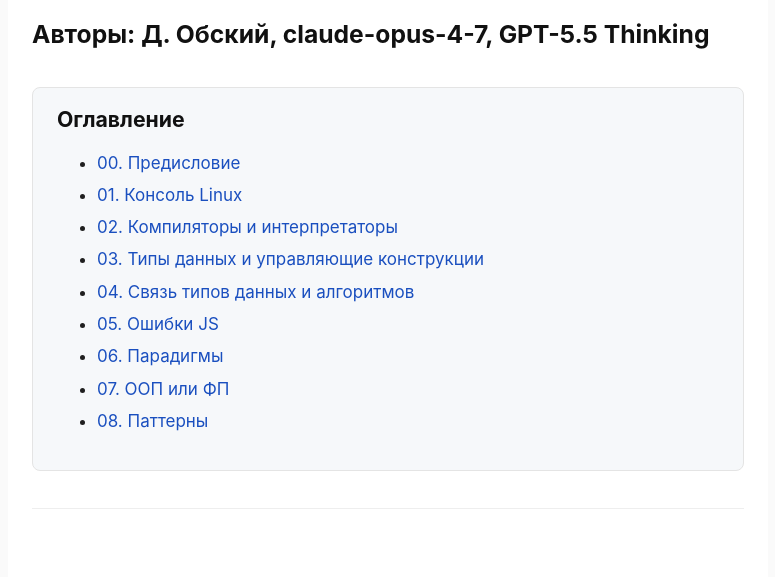
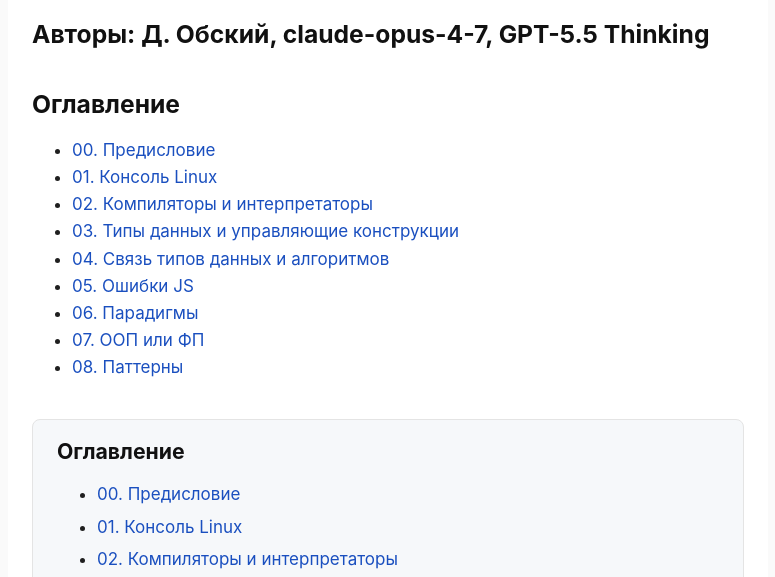
Before and after one commit to dmitryweiner/robot-talks, a website: page index.html in a window 1280 px wide. Shown: the part 172-749 px from the top of the page, without its empty margins (252-1027 px from the left). Drawn offline with Linux system fonts and the light colour scheme.

Commit message:
Add link

```diff
--- a/index.html
+++ b/index.html
@@ -100,6 +100,20 @@
 <main>
 <h1 id="робот-и-мальчик-разговоры-о-программировании">Робот и мальчик: разговоры о программировании</h1>
 <h2 id="авторы-д-обский-claude-opus-4-7-gpt-55-thinking">Авторы: Д. Обский, claude-opus-4-7, GPT-5.5 Thinking</h2>
+<!-- toc:start -->
+<h2 id="оглавление">Оглавление</h2>
+<ul>
+<li><a href="00.%20%D0%9F%D1%80%D0%B5%D0%B4%D0%B8%D1%81%D0%BB%D0%BE%D0%B2%D0%B8%D0%B5.md">00. Предисловие</a></li>
+<li><a href="01.%20%D0%9A%D0%BE%D0%BD%D1%81%D0%BE%D0%BB%D1%8C%20Linux.md">01. Консоль Linux</a></li>
+<li><a href="02.%20%D0%9A%D0%BE%D0%BC%D0%BF%D0%B8%D0%BB%D1%8F%D1%82%D0%BE%D1%80%D1%8B%20%D0%B8%20%D0%B8%D0%BD%D1%82%D0%B5%D1%80%D0%BF%D1%80%D0%B5%D1%82%D0%B0%D1%82%D0%BE%D1%80%D1%8B.md">02. Компиляторы и интерпретаторы</a></li>
+<li><a href="03.%20%D0%A2%D0%B8%D0%BF%D1%8B%20%D0%B4%D0%B0%D0%BD%D0%BD%D1%8B%D1%85%20%D0%B8%20%D1%83%D0%BF%D1%80%D0%B0%D0%B2%D0%BB%D1%8F%D1%8E%D1%89%D0%B8%D0%B5%20%D0%BA%D0%BE%D0%BD%D1%81%D1%82%D1%80%D1%83%D0%BA%D1%86%D0%B8%D0%B8.md">03. Типы данных и управляющие конструкции</a></li>
+<li><a href="04.%20%D0%A1%D0%B2%D1%8F%D0%B7%D1%8C%20%D1%82%D0%B8%D0%BF%D0%BE%D0%B2%20%D0%B4%D0%B0%D0%BD%D0%BD%D1%8B%D1%85%20%D0%B8%20%D0%B0%D0%BB%D0%B3%D0%BE%D1%80%D0%B8%D1%82%D0%BC%D0%BE%D0%B2.md">04. Связь типов данных и алгоритмов</a></li>
+<li><a href="05.%20%D0%9E%D1%88%D0%B8%D0%B1%D0%BA%D0%B8%20JS.md">05. Ошибки JS</a></li>
+<li><a href="06.%20%D0%9F%D0%B0%D1%80%D0%B0%D0%B4%D0%B8%D0%B3%D0%BC%D1%8B.md">06. Парадигмы</a></li>
+<li><a href="07.%20%D0%9E%D0%9E%D0%9F%20%D0%B8%D0%BB%D0%B8%20%D0%A4%D0%9F.md">07. ООП или ФП</a></li>
+<li><a href="08.%20%D0%9F%D0%B0%D1%82%D1%82%D0%B5%D1%80%D0%BD%D1%8B.md">08. Паттерны</a></li>
+</ul>
+<!-- toc:end -->
 
 <nav class="toc" id="toc">
   <h2>Оглавление</h2>
```
Also changed, not shown: README.md.
